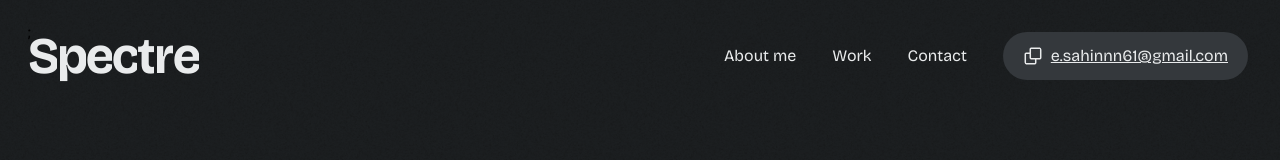
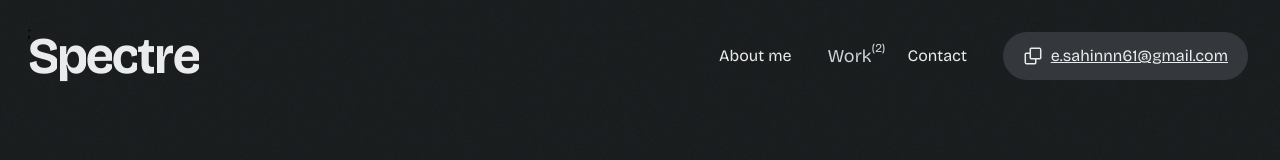
Before and after one commit to Spectrenard/Portfolio, a Next.js app: page /my-works in a window 1280 px wide. Shown: the top 160 px of the page. Built offline with nearby package versions, Linux system fonts and the light colour scheme; what tailwindcss-animatecss would draw is missing.

Commit message:
works number

```diff
--- /dev/null
+++ b/app/loading.jsx
@@ -0,0 +1,5 @@
+import FallbackSpinner from "../components/fallbackSpinner";
+
+export default function Loading() {
+  return <FallbackSpinner />;
+}
--- /dev/null
+++ b/app/my-works/loading.jsx
@@ -0,0 +1,5 @@
+import FallbackSpinner from "../../components/fallbackSpinner";
+
+export default function Loading() {
+  return <FallbackSpinner />;
+}
--- /dev/null
+++ b/components/fallbackSpinner.jsx
@@ -0,0 +1,7 @@
+const FallbackSpinner = () => (
+  <div className="flex justify-center items-center h-[500px]">
+    <div className="animate-spin rounded-full h-32 w-32 border-t-2 border-b-2 border-primary"></div>
+  </div>
+);
+
+export default FallbackSpinner;
--- a/components/navanim.jsx
+++ b/components/navanim.jsx
@@ -3,6 +3,7 @@
 import React, { useState, useEffect } from "react";
 import Image from "next/image";
 import Link from "next/link";
+import works from "../public/data/works.json";
 
 function Nav() {
   const [scrollTop, setScrollTop] = useState(0);
@@ -85,8 +86,13 @@ function Nav() {
           <li className=" text-md text-titleWhite">
             <Link href="/about-me">About me</Link>
           </li>
-          <li className=" text-md text-titleWhite">
-            <Link href="/my-works">Work</Link>
+          <li className="text-md text-titleWhite">
+            <Link href="/my-works">
+              <span className="text-lg relative">Work</span>
+              <span className="text-xs text-textWhite absolute top-2 ">
+                ({works.length})
+              </span>
+            </Link>
           </li>
           <li className=" text-md text-titleWhite">
             <Link href="/contact">Contact</Link>
--- a/components/navnoanim.jsx
+++ b/components/navnoanim.jsx
@@ -3,6 +3,7 @@
 import React, { useState, useEffect } from "react";
 import Image from "next/image";
 import Link from "next/link";
+import works from "../public/data/works.json";
 
 function NavNoAnim() {
   const [classes, setClasses] = useState("");
@@ -63,9 +64,12 @@ function NavNoAnim() {
           <li className=" text-md text-titleWhite">
             <Link href="/about-me">About me</Link>
           </li>
-          <li className=" text-md text-titleWhite">
-            <Link href="/my-works">Work</Link>
-          </li>
+          <Link href="/my-works">
+            <span className="text-lg relative text-textWhite">Work</span>
+            <span className="text-xs text-textWhite absolute top-2 ">
+              ({works.length})
+            </span>
+          </Link>
           <li className=" text-md text-titleWhite">
             <Link href="/contact">Contact</Link>
           </li>
```
